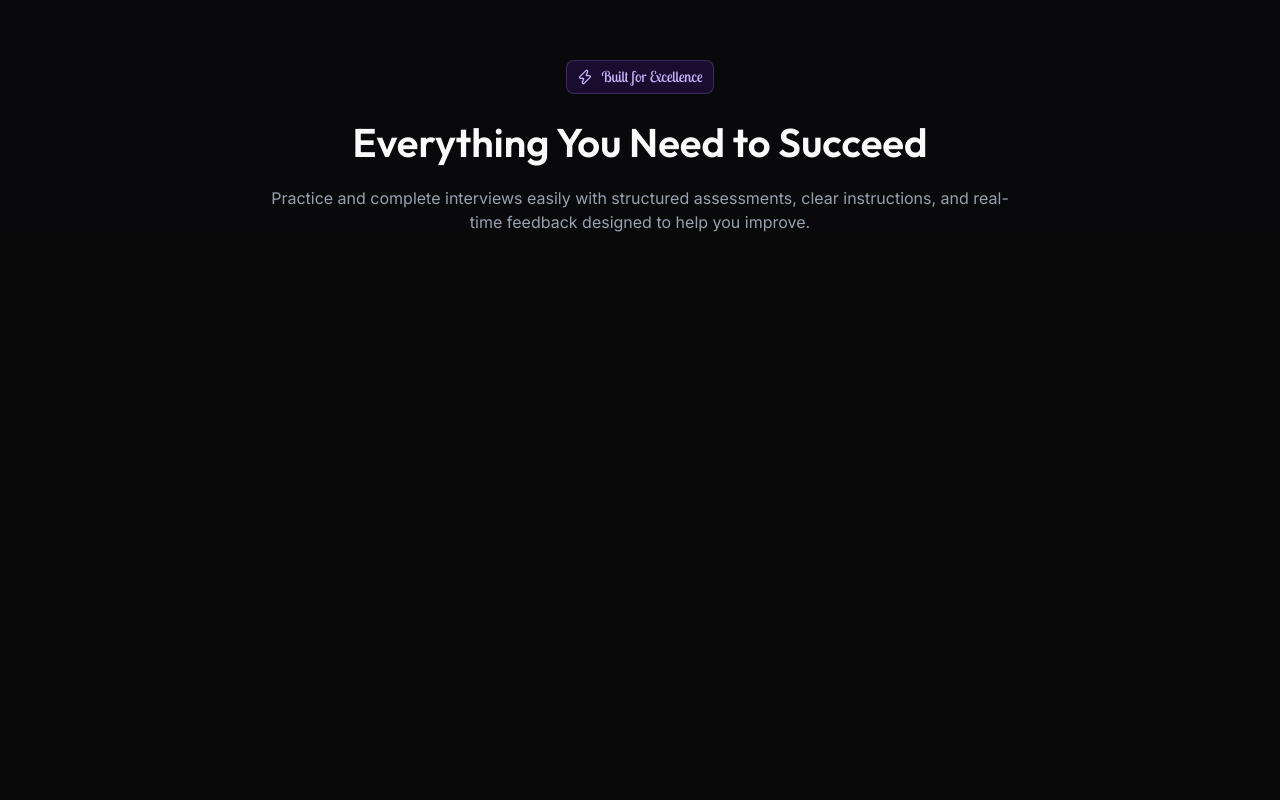
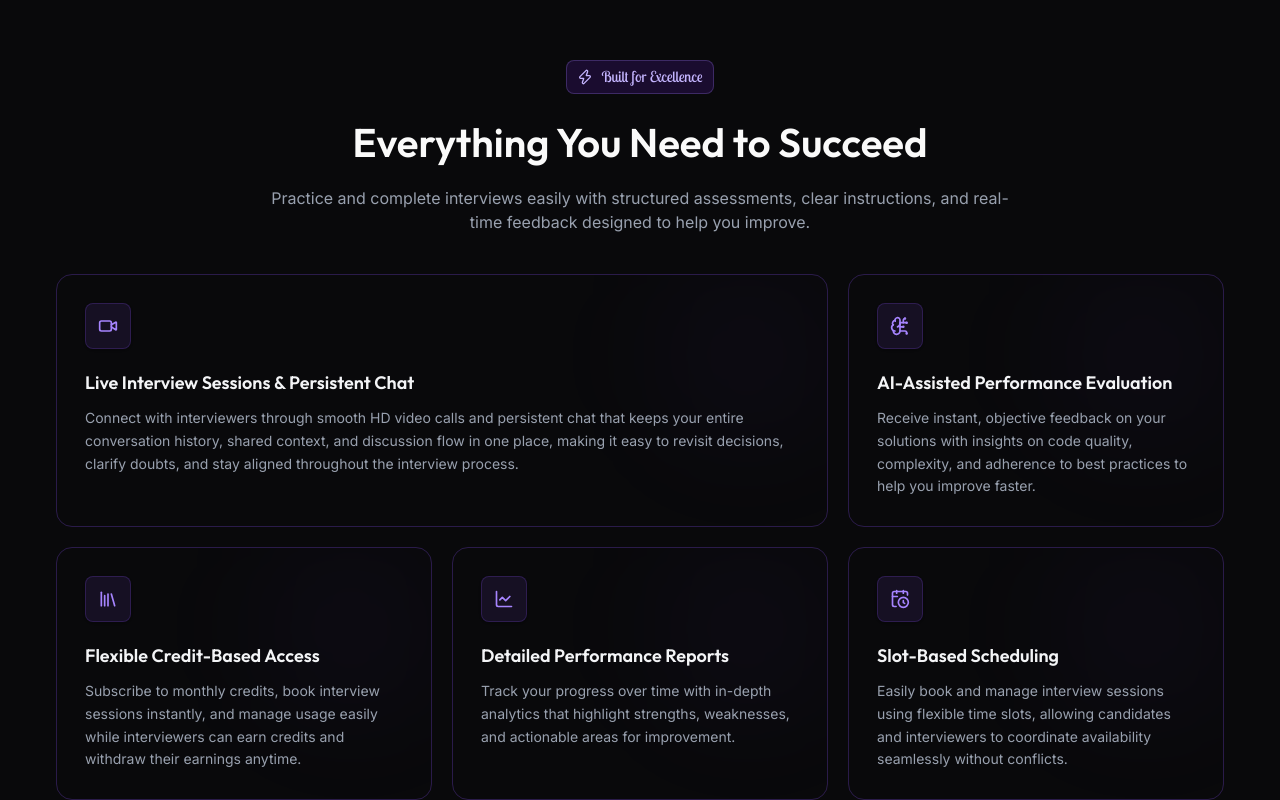
Before and after one commit to samimmiddey/evalo, a Next.js app: page / in a window 1280 px wide. Shown: the part 1235-2035 px from the top of the page. Before the commit the page ends 1469 px from the top, so only its background shows below. Built offline with nearby package versions, Linux system fonts and the light colour scheme; no server answers; a web font is replaced by a local one.

Commit message:
feat: create features section and fix some issues

```diff
--- a/src/components/layouts/header-layout.tsx
+++ b/src/components/layouts/header-layout.tsx
@@ -8,7 +8,7 @@ interface HeaderLayoutProps {
 
 const HeaderLayout = ({ className, children }: HeaderLayoutProps) => {
    return (
-      <div className={cn('flex flex-col gap-4 lg:gap-5 2xl:gap-6 text-center items-center w-full md:max-w-2xl lg:max-w-3xl 2xl:max-w-4xl mx-auto', className)}>
+      <div className={cn('flex flex-col gap-4 lg:gap-5 2xl:gap-6 text-center items-center w-full md:max-w-2xl lg:max-w-3xl 2xl:max-w-4xl mx-auto mb-10', className)}>
          {children}
       </div>
    )
--- a/src/data/home/home.data.ts
+++ b/src/data/home/home.data.ts
@@ -1,9 +1,42 @@
 import { HomeDataTypes } from "./home.types";
+import { Video, BrainCircuit, Library, LineChart, CalendarClock } from 'lucide-react'
 
 export const homeData: HomeDataTypes = {
    hero: {
       header: "Go beyond the surface to evaluate true potential",
       title: "Ace your next interview with real experts",
       description: "Get matched with experts for one-on-one mock interviews that go beyond generic advice. Receive personalized feedback and gain the confidence you need to succeed."
-   }
+   },
+   features: [
+      {
+         icon: Video,
+         title: "Live Interview Sessions & Persistent Chat",
+         description:
+            "Connect with interviewers through smooth HD video calls and persistent chat that keeps your entire conversation history, shared context, and discussion flow in one place, making it easy to revisit decisions, clarify doubts, and stay aligned throughout the interview process.",
+      },
+      {
+         icon: BrainCircuit,
+         title: "AI-Assisted Performance Evaluation",
+         description:
+            "Receive instant, objective feedback on your solutions with insights on code quality, complexity, and adherence to best practices to help you improve faster.",
+      },
+      {
+         icon: Library,
+         title: "Flexible Credit-Based Access",
+         description:
+            "Subscribe to monthly credits, book interview sessions instantly, and manage usage easily while interviewers can earn credits and withdraw their earnings anytime.",
+      },
+      {
+         icon: LineChart,
+         title: "Detailed Performance Reports",
+         description:
+            "Track your progress over time with in-depth analytics that highlight strengths, weaknesses, and actionable areas for improvement.",
+      },
+      {
+         icon: CalendarClock,
+         title: "Slot-Based Scheduling",
+         description:
+            "Easily book and manage interview sessions using flexible time slots, allowing candidates and interviewers to coordinate availability seamlessly without conflicts.",
+      }
+   ]
 }
--- /dev/null
+++ b/src/modules/home/features/components/feature-card.tsx
@@ -0,0 +1,41 @@
+import React from 'react'
+import { motion } from 'motion/react'
+
+interface FeatureCardProps {
+   i: number
+   feature: { title: string, description: string }
+   Icon: React.ElementType
+   className?: string
+}
+
+const FeatureCard = ({ i, feature, Icon, className }: FeatureCardProps) => {
+   return (
+      <motion.div
+         key={i}
+         initial={{ opacity: 0, y: 20 }}
+         whileInView={{ opacity: 1, y: 0 }}
+         viewport={{ once: true, margin: "-50px", amount: 0.1 }}
+         transition={{ duration: 0.25, delay: i * 0.1, ease: 'easeInOut' }}
+         className={`group relative p-6 md:p-7 2xl:p-8 rounded-2xl bg-surface-dark/80 border border-violet-500/25 overflow-hidden transition-all duration-300 hover:translate-y-[-5px] hover:border-violet-500/50 hover:bg-surface-hover/90 hover:shadow-glow-violet ${className ?? ""}`}
+      >
+         {/* Background Glow */}
+         <div className="absolute top-0 right-0 w-40 h-40 bg-violet-500/5 rounded-full blur-3xl group-hover:bg-violet-500/10 transition-colors duration-500" />
+
+         {/* Icon Container */}
+         <div className="relative z-10 mb-5 2xl:mb-6 inline-flex p-2.5 lg:p-3 rounded-lg bg-violet-500/10 border border-violet-500/20 text-violet-400 group-hover:text-violet-300 group-hover:border-violet-400/50 group-hover:bg-violet-500/20 transition-all duration-300 shadow-sm">
+            <Icon className="h-5 2xl:w-6 w-5 2xl:h-6" />
+         </div>
+
+         <div className="relative z-10">
+            <h3 className="text-lg 2xl:text-xl font-semibold font-outfit text-gray-100 mb-2.5 2xl:mb-3 group-hover:text-white transition-colors duration-300">
+               {feature.title}
+            </h3>
+            <p className="text-gray-400 font-inter text-sm 2xl:text-[15px] leading-relaxed group-hover:text-gray-300 transition-colors duration-300">
+               {feature.description}
+            </p>
+         </div>
+      </motion.div>
+   )
+}
+
+export default FeatureCard
--- a/src/modules/home/features/features.tsx
+++ b/src/modules/home/features/features.tsx
@@ -1,8 +1,12 @@
+"use client"
+
 import HeaderText from '@/components/common/header-text'
 import PrimaryBody from '@/components/common/primary-body'
 import PrimaryTitle from '@/components/common/primary-title'
 import HeaderLayout from '@/components/layouts/header-layout'
+import { homeData } from '@/data/home/home.data'
 import { Zap } from 'lucide-react'
+import FeatureCard from './components/feature-card'
 
 const Features = () => {
    return (
@@ -17,6 +21,21 @@ const Features = () => {
                text="Practice and complete interviews easily with structured assessments, clear instructions, and real-time feedback designed to help you improve."
             />
          </HeaderLayout>
+
+         <div className="grid grid-cols-1 md:grid-cols-2 lg:grid-cols-3 gap-5 2xl:gap-6">
+            {homeData.features.map((feature, i) => {
+               const Icon = feature.icon;
+               return (
+                  <FeatureCard
+                     key={i}
+                     i={i}
+                     feature={feature}
+                     Icon={Icon}
+                     className={i === 0 ? "sm:col-span-2 lg:col-span-2" : ""}
+                  />
+               )
+            })}
+         </div>
       </div>
    )
 }
--- a/src/modules/home/hero/components/terminal-card.tsx
+++ b/src/modules/home/hero/components/terminal-card.tsx
@@ -34,7 +34,7 @@ export function TerminalCard() {
             delay: 1.25,
             ease: "easeInOut",
          }}
-         className="w-full pt-14 lg:pt-16 2xl:pt-20 relative z-999"
+         className="w-full pt-14 lg:pt-16 2xl:pt-20 relative z-9"
       >
          <Terminal
             code={reactCode}
```
Also changed, not shown: src/data/home/home.types.ts (+10 -1 lines).
